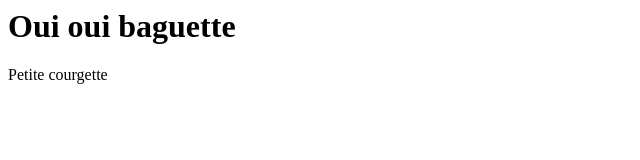
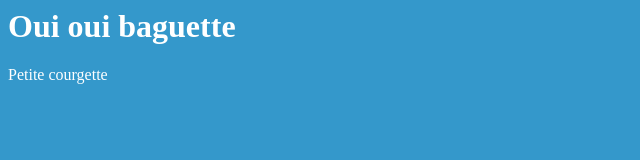
Before and after one commit to Cocachu/notreProjetCD, a plain HTML site: page index.html in a window 1280 px wide. Shown: the whole page, without its empty margins (0-640 px from the left). Drawn offline with Linux system fonts and the light colour scheme.

Commit message:
Ajout de couleurs au index.html

```diff
--- a/index.html
+++ b/index.html
@@ -4,6 +4,12 @@
 		<title>Baguette</title>
 		<meta charset = "utf-8">
 	</head>
+		<style type = "text/css">
+			body {
+			background-color: #3498cb;
+			color: white;
+			}
+		</style>
 
 	<body>
 		<h1>Oui oui baguette</h1>
```
